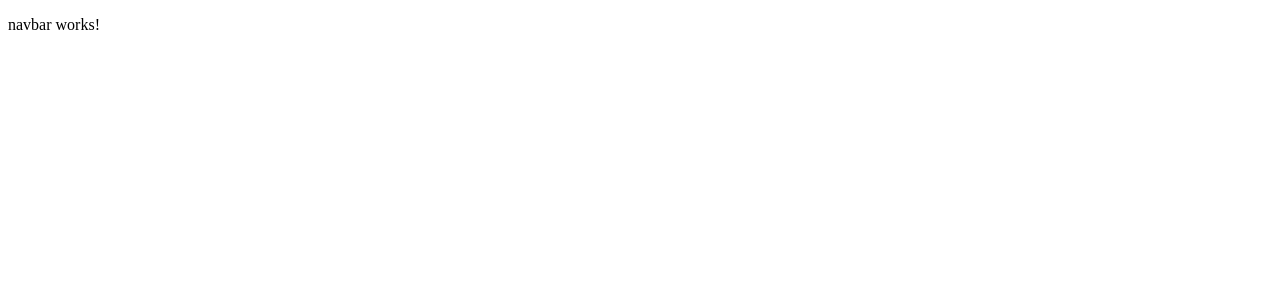
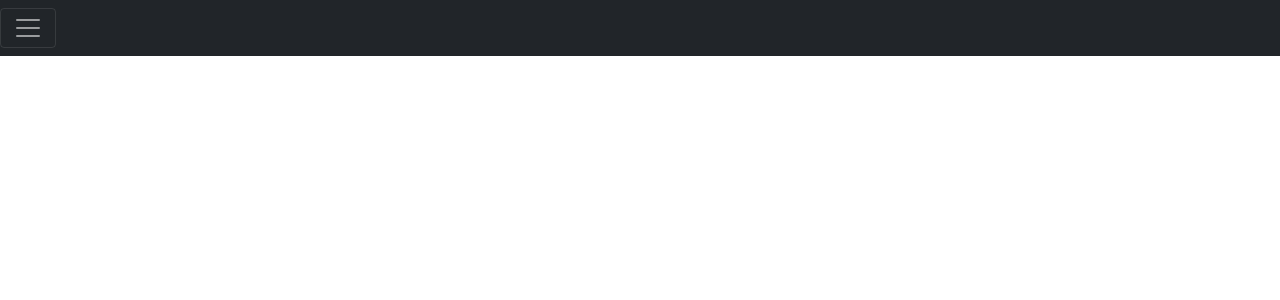
Before and after one commit to justamitsaha/amit-tutorial, an Angular app: page / in a window 1280 px wide. Shown: the top 300 px of the page. Built offline with nearby package versions, Linux system fonts and the light colour scheme.

Commit message:
Basic CSS and Nav bar

```diff
--- a/angular.json
+++ b/angular.json
@@ -23,9 +23,13 @@
               "src/assets"
             ],
             "styles": [
+              "src/custom-theme.scss",
+              "./node_modules/bootstrap/dist/css/bootstrap.css",
               "src/styles.css"
             ],
-            "scripts": []
+            "scripts": [
+              "node_modules/bootstrap/dist/js/bootstrap.min.js"
+            ]
           },
           "configurations": {
             "production": {
--- a/package.json
+++ b/package.json
@@ -11,13 +11,16 @@
   "private": true,
   "dependencies": {
     "@angular/animations": "^14.0.0",
+    "@angular/cdk": "^14.0.1",
     "@angular/common": "^14.0.0",
     "@angular/compiler": "^14.0.0",
     "@angular/core": "^14.0.0",
     "@angular/forms": "^14.0.0",
+    "@angular/material": "^14.0.1",
     "@angular/platform-browser": "^14.0.0",
     "@angular/platform-browser-dynamic": "^14.0.0",
     "@angular/router": "^14.0.0",
+    "bootstrap": "^5.1.3",
     "rxjs": "~7.5.0",
     "tslib": "^2.3.0",
     "zone.js": "~0.11.4"
--- a/src/app/shared/navbar/navbar.component.css
+++ b/src/app/shared/navbar/navbar.component.css
@@ -0,0 +1,11 @@
+.mat-expansion-panel {
+    background-color: #212529;
+    color: white !important;
+    width: 25%;
+    border-top-right-radius: 0px !important;
+    border-top-left-radius: 0px !important
+}
+
+.mat-expansion-panel-header-title {
+    color: white !important;
+}
--- a/src/app/shared/navbar/navbar.component.html
+++ b/src/app/shared/navbar/navbar.component.html
@@ -1 +1,23 @@
-<p>navbar works!</p>
+<div class="pos-f-t">
+    <nav class="navbar navbar-dark bg-dark">
+        <button class="navbar-toggler" type="button" data-toggle="collapse" data-target="#navbarToggleExternalContent"
+            aria-controls="navbarToggleExternalContent" aria-expanded="false" aria-label="Toggle navigation"
+            (click)="changeHamburger()">
+            <span class="navbar-toggler-icon"></span>
+        </button>
+    </nav>
+    <div class="" id="navbarToggleExternalContent" *ngIf="is_collapsed">
+        <mat-accordion>
+            <mat-expansion-panel hideToggle>
+                <mat-expansion-panel-header>
+                    <mat-panel-title>
+                        Java
+                    </mat-panel-title>
+                </mat-expansion-panel-header>
+                <button type="button" class="btn btn-dark">Tutorial</button>
+                <button type="button" class="btn btn-dark">Quiz</button>
+            </mat-expansion-panel>
+        </mat-accordion>
+    </div>
+
+</div>
--- a/src/app/shared/navbar/navbar.component.ts
+++ b/src/app/shared/navbar/navbar.component.ts
@@ -7,9 +7,18 @@ import { Component, OnInit } from '@angular/core';
 })
 export class NavbarComponent implements OnInit {
 
+  is_collapsed: boolean = false;
+  panelOpenState = false;
   constructor() { }
 
   ngOnInit(): void {
   }
 
+  changeHamburger(): void {
+    if (this.is_collapsed == false) {
+      this.is_collapsed = true;
+    } else {
+      this.is_collapsed = false;
+    }
+  }
 }
--- /dev/null
+++ b/src/custom-theme.scss
@@ -0,0 +1,34 @@
+
+// Custom Theming for Angular Material
+// For more information: https://material.angular.io/guide/theming
+@use '@angular/material' as mat;
+// Plus imports for other components in your app.
+
+// Include the common styles for Angular Material. We include this here so that you only
+// have to load a single css file for Angular Material in your app.
+// Be sure that you only ever include this mixin once!
+@include mat.core();
+
+// Define the palettes for your theme using the Material Design palettes available in palette.scss
+// (imported above). For each palette, you can optionally specify a default, lighter, and darker
+// hue. Available color palettes: https://material.io/design/color/
+$amit-tutorial-primary: mat.define-palette(mat.$indigo-palette);
+$amit-tutorial-accent: mat.define-palette(mat.$pink-palette, A200, A100, A400);
+
+// The warn palette is optional (defaults to red).
+$amit-tutorial-warn: mat.define-palette(mat.$red-palette);
+
+// Create the theme object. A theme consists of configurations for individual
+// theming systems such as "color" or "typography".
+$amit-tutorial-theme: mat.define-light-theme((
+  color: (
+    primary: $amit-tutorial-primary,
+    accent: $amit-tutorial-accent,
+    warn: $amit-tutorial-warn,
+  )
+));
+
+// Include theme styles for core and each component used in your app.
+// Alternatively, you can import and @include the theme mixins for each component
+// that you are using.
+@include mat.all-component-themes($amit-tutorial-theme);
--- a/src/index.html
+++ b/src/index.html
@@ -6,8 +6,11 @@
   <base href="/">
   <meta name="viewport" content="width=device-width, initial-scale=1">
   <link rel="icon" type="image/x-icon" href="favicon.ico">
+  <link rel="preconnect" href="https://fonts.gstatic.com">
+  <link href="https://fonts.googleapis.com/css2?family=Roboto:wght@300;400;500&display=swap" rel="stylesheet">
+  <link href="https://fonts.googleapis.com/icon?family=Material+Icons" rel="stylesheet">
 </head>
-<body>
+<body class="mat-typography">
   <app-root></app-root>
 </body>
 </html>
--- a/src/styles.css
+++ b/src/styles.css
@@ -1 +1,11 @@
 /* You can add global styles to this file, and also import other style files */
+
+html,
+body {
+    height: 100%;
+}
+
+body {
+    margin: 0;
+    font-family: Roboto, "Helvetica Neue", sans-serif;
+}
```
Also changed, not shown: src/app/app.module.ts (+6 -1 lines), info.txt, 1 other file (tests, documents, lock files or other folders).
